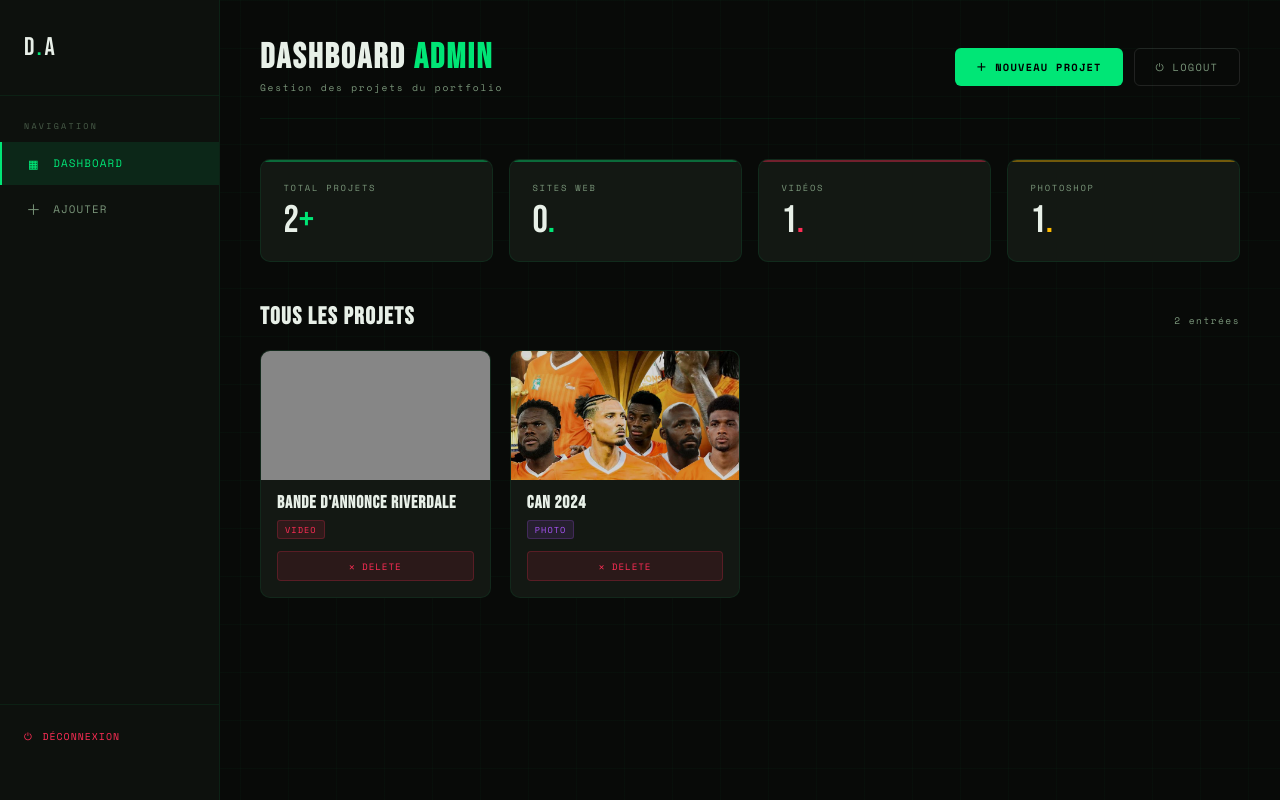
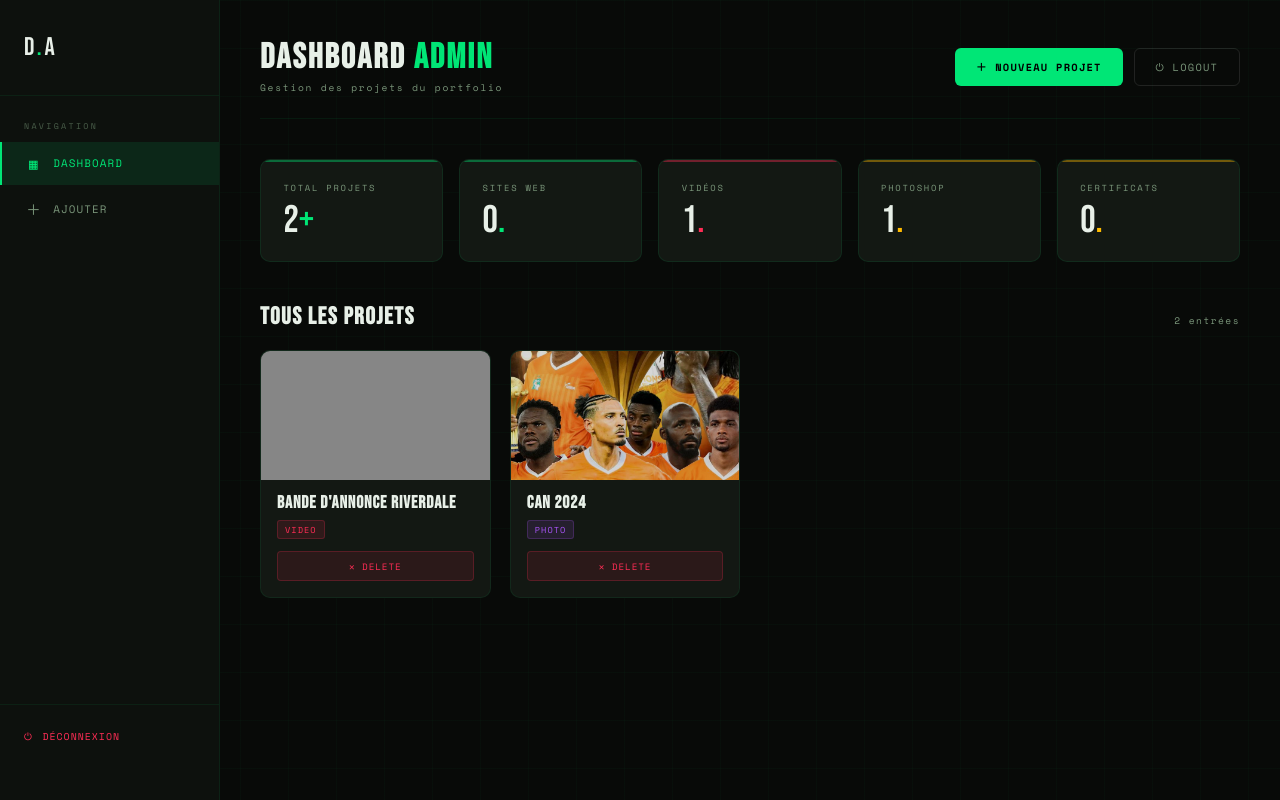
Before and after one commit to DavidAtse/portfolio, a PHP site: page /admin/index.php in a window 1280 px wide. Run offline with PHP 8.4, Linux system fonts and the light colour scheme; the visitor is signed in with stand-in values (Sample User, id 1); data comes from the database, SQL or seed files in the repository; grey boxes are pictures that could not be loaded.

Commit message:
Update admin/index.php

```diff
--- a/admin/index.php
+++ b/admin/index.php
@@ -11,6 +11,7 @@
     $web     = count(array_filter($projects, fn($p) => $p['category'] === 'web'));
     $photo   = count(array_filter($projects, fn($p) => $p['category'] === 'photo'));
     $video   = count(array_filter($projects, fn($p) => $p['category'] === 'video'));
+    $certificats = count(array_filter($projects, fn($p) => $p['category'] === 'certificat'));
 ?>
 
 <!DOCTYPE html>
@@ -69,6 +70,10 @@
                     <p class="stat-label">Photoshop</p>
                     <p class="stat-num"><?= $photo ?><span class="accent">.</span></p>
                 </div>
+                <div class="stat-card amber">
+                    <p class="stat-label">Certificats</p>
+                    <p class="stat-num"><?= $certificats ?><span class="accent">.</span></p>
+                </div>
             </div>
 
             <!-- PROJETS -->
```
